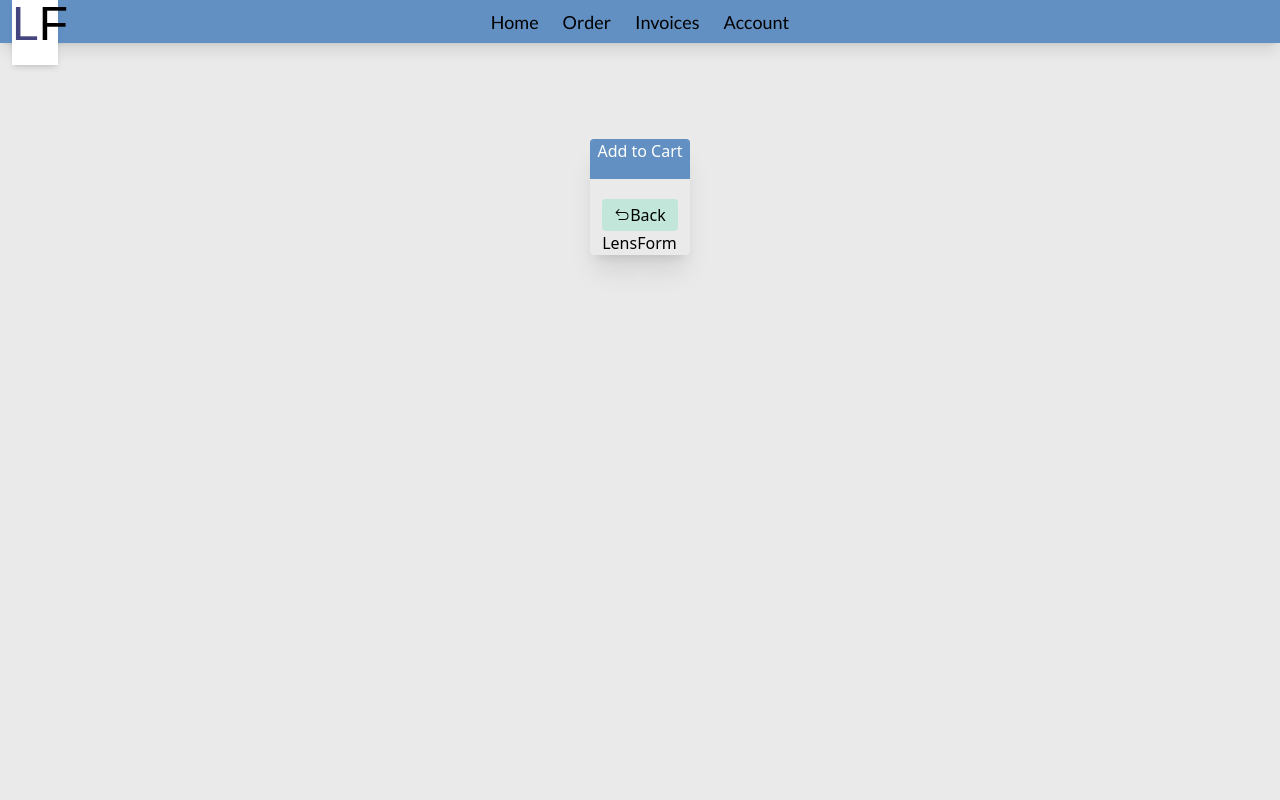
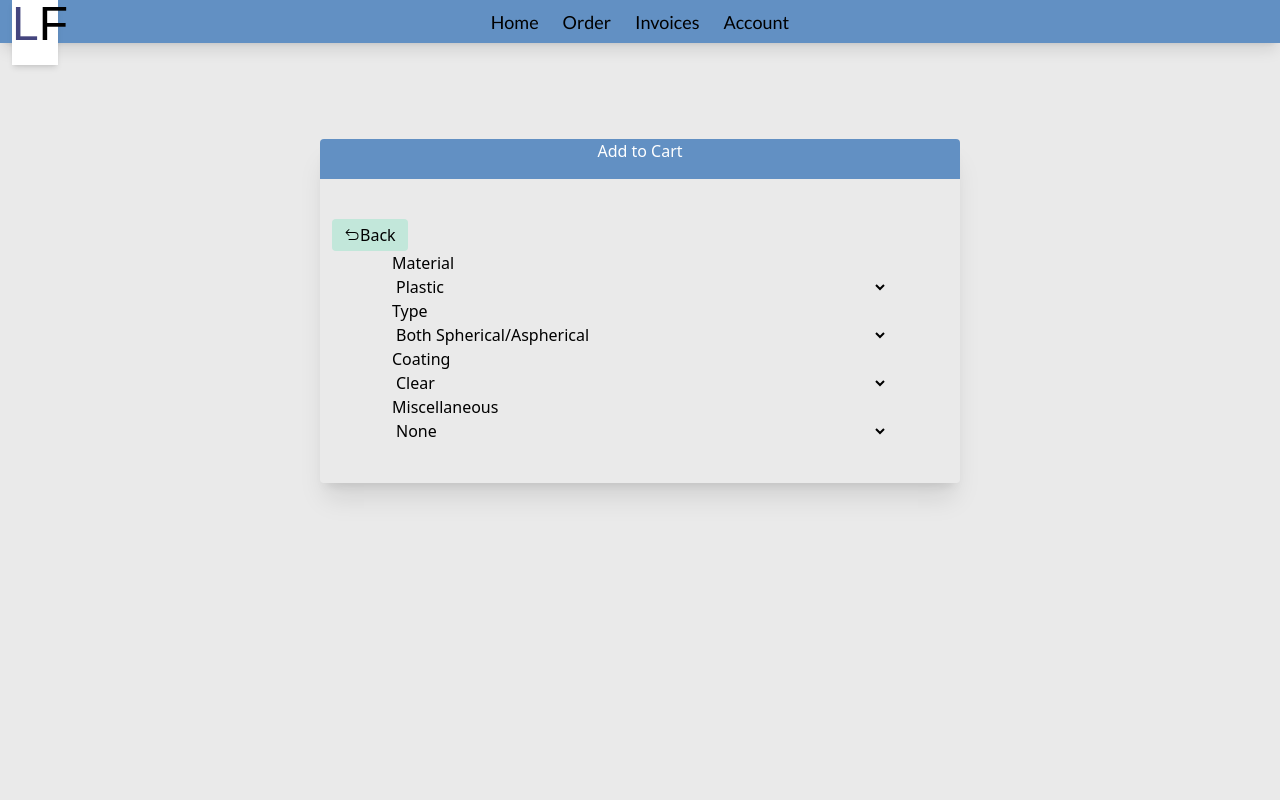
Before and after one commit to SMcDani/lensify, a React (Vite) app: page /order in a window 1280 px wide. Both pictures are taken after a click on the button "Lenses". Shown: the top 800 px of the page. Built offline with nearby package versions, Linux system fonts and the light colour scheme; a web font is replaced by a local one.

Commit message:
Added dropdown menus, modified padding and width of container for responsiveness

```diff
--- a/src/components/LensForm.tsx
+++ b/src/components/LensForm.tsx
@@ -1,5 +1,38 @@
 function LensForm() {
-  return <div>LensForm</div>;
+  return (
+    <div className="px-15">
+      <div className="flex flex-col">
+        <label htmlFor="material">Material</label>
+        <select id="material" name="material">
+          <option value="plastic">Plastic</option>
+          <option value="polycarbonate">Polycarbonate</option>
+          <option value="1.67">1.67</option>
+          <option value="1.74">1.74</option>
+          <option value="trivex">Trivex</option>
+          <option value="hivex">Hivex</option>
+        </select>
+        <label htmlFor="type">Type</label>
+        <select id="type" name="type">
+          <option value="both">Both Spherical/Aspherical</option>
+          <option value="spherical">Spherical</option>
+          <option value="aspherical">Aspherical</option>
+        </select>
+        <label htmlFor="coating">Coating</label>
+        <select id="coating" name="coating">
+          <option value="clear">Clear</option>
+          <option value="antireflective">Antireflective</option>
+          <option value="blue-block">Blue Blocker</option>
+        </select>
+        <label htmlFor="miscellaneous">Miscellaneous</label>
+        <select id="miscellaneous" name="miscellaneous">
+          <option value="none">None</option>
+          <option value="tr-grey">Transitions Grey</option>
+          <option value="tr-brown">Transitions Brown</option>
+          <option value="tr-xtractive">Transition XtrActive Grey</option>
+        </select>
+      </div>
+    </div>
+  );
 }
 
 export default LensForm;
--- a/src/pages/Order.tsx
+++ b/src/pages/Order.tsx
@@ -3,8 +3,8 @@ import FormSet from "../components/FormSet";
 function Order() {
   return (
     <div className="h-screen">
-      <div className="w-fit mx-5 mt-[12vh] md:mx-auto rounded-sm shadow-xl overflow-hidden">
-        <div className="w-full mb-5">
+      <div className="w-fit mx-5 mt-[12vh] pb-10 md:w-160 md:mx-auto rounded-sm shadow-xl overflow-hidden">
+        <div className="w-full mb-10">
           <p className="h-10 bg-[var(--silver-lake-blue)] text-center text-white">
             Add to Cart
           </p>
```
